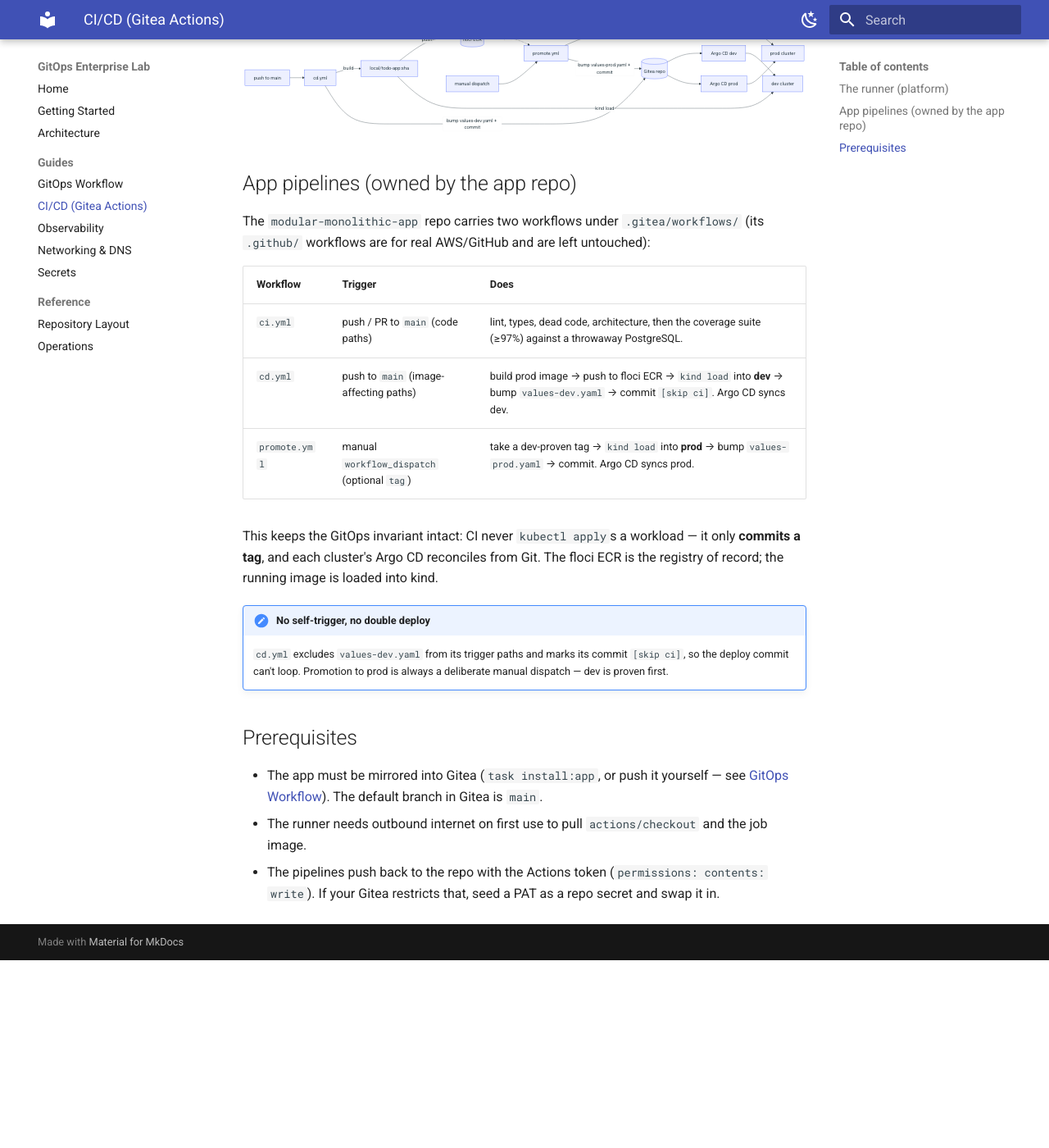
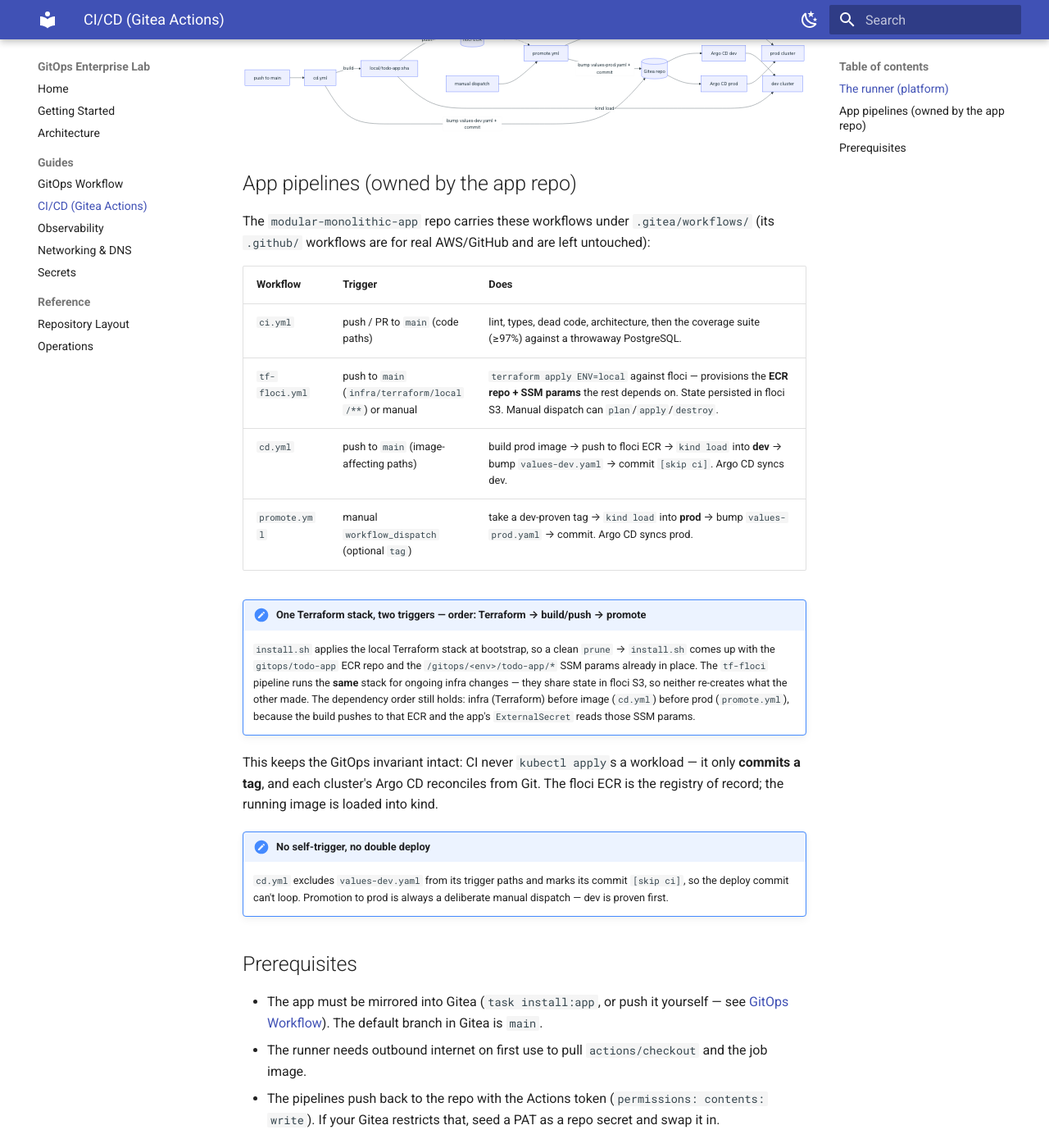
Before and after one commit to cjgalvisc96/local-gitops, an MkDocs documentation site: the page built from docs/cicd.md, in a window 1280 px wide and 1400 px high, scrolled down 715 px. Shown: the whole window at 82% size. Built offline with MkDocs 1.6.1 and Material for MkDocs 9.7.7, drawn with Linux system fonts in a browser that asks for light colours; before the commit the page ends 1886 px from its top, so only the background shows below that.

Commit message:
feature: add terraform support

```diff
--- a/docs/cicd.md
+++ b/docs/cicd.md
@@ -40,14 +40,25 @@ flowchart LR
 
 ## App pipelines (owned by the app repo)
 
-The `modular-monolithic-app` repo carries two workflows under `.gitea/workflows/`
+The `modular-monolithic-app` repo carries these workflows under `.gitea/workflows/`
 (its `.github/` workflows are for real AWS/GitHub and are left untouched):
 
 | Workflow | Trigger | Does |
 |----------|---------|------|
 | `ci.yml` | push / PR to `main` (code paths) | lint, types, dead code, architecture, then the coverage suite (≥97%) against a throwaway PostgreSQL. |
+| `tf-floci.yml` | push to `main` (`infra/terraform/local/**`) or manual | `terraform apply ENV=local` against floci — provisions the **ECR repo + SSM params** the rest depends on. State persisted in floci S3. Manual dispatch can `plan`/`apply`/`destroy`. |
 | `cd.yml` | push to `main` (image-affecting paths) | build prod image → push to floci ECR → `kind load` into **dev** → bump `values-dev.yaml` → commit `[skip ci]`. Argo CD syncs dev. |
 | `promote.yml` | manual `workflow_dispatch` (optional `tag`) | take a dev-proven tag → `kind load` into **prod** → bump `values-prod.yaml` → commit. Argo CD syncs prod. |
+
+!!! note "One Terraform stack, two triggers — order: Terraform → build/push → promote"
+    `install.sh` applies the local Terraform stack at bootstrap, so a clean
+    `prune` → `install.sh` comes up with the `gitops/todo-app` ECR repo and the
+    `/gitops/<env>/todo-app/*` SSM params already in place. The `tf-floci`
+    pipeline runs the **same** stack for ongoing infra changes — they share state
+    in floci S3, so neither re-creates what the other made. The dependency order
+    still holds: infra (Terraform) before image (`cd.yml`) before prod
+    (`promote.yml`), because the build pushes to that ECR and the app's
+    `ExternalSecret` reads those SSM params.
 
 This keeps the GitOps invariant intact: CI never `kubectl apply`s a workload —
 it only **commits a tag**, and each cluster's Argo CD reconciles from Git. The
--- a/mise.toml
+++ b/mise.toml
@@ -9,6 +9,7 @@ awscli  = "2.22.0"
 task    = "3.40.1"
 trivy   = "latest"
 uv      = "0.11.19"
+terraform = "1.9.8"
 
 [settings]
 idiomatic_version_file_enable_tools = []
```
Also changed, not shown: docs/architecture.md (+4 -3 lines), docs/getting-started.md (+4 -1 lines), docs/secrets.md (+4 -2 lines), 2 other files.
